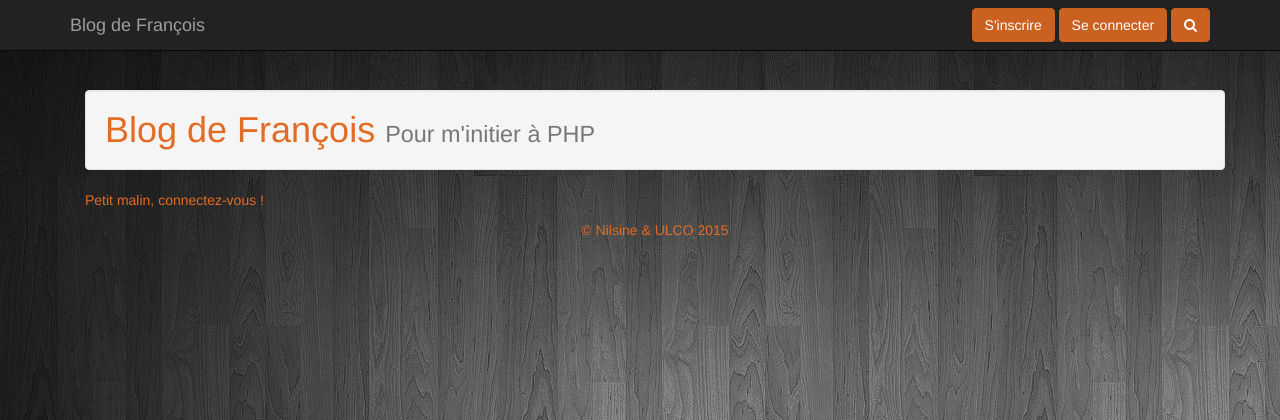
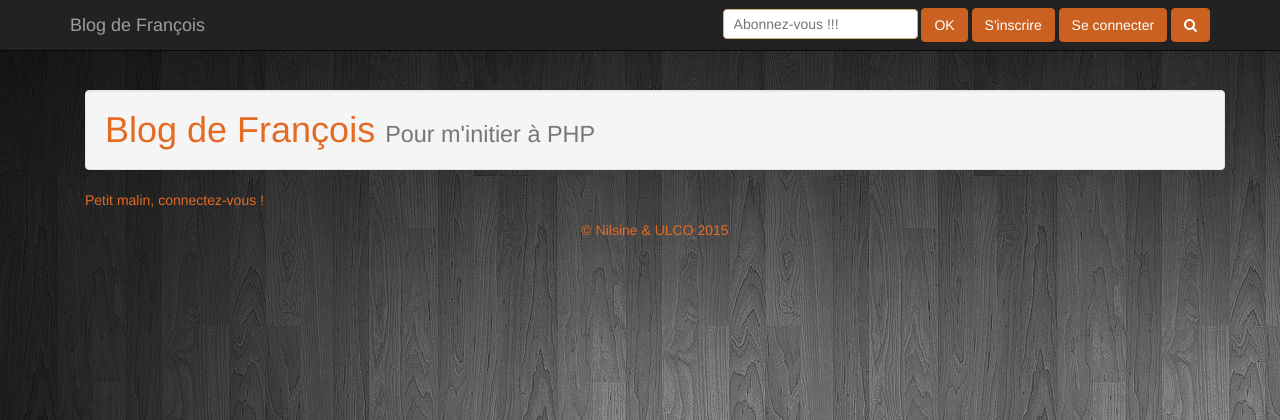
Before and after one commit to hibon62/blog-php, a PHP site: page /ajouterArticle.php in a window 1280 px wide. Shown: the top 420 px of the page. Run offline with PHP 8.4, Linux system fonts and the light colour scheme; data that the repository does not hold is empty; some libraries are stand-ins or nearby versions.

Commit message:
Commit ajout news
- Ajout de la page newsletter.php
- Ajout  css pour class news
- Ajout du champ input + bouton "ok" pour les news
- Ajout script ajax

```diff
--- a/TP-PHP/assets/footer.php
+++ b/TP-PHP/assets/footer.php
@@ -9,10 +9,30 @@
     <script src="https://ajax.googleapis.com/ajax/libs/jquery/1.11.3/jquery.min.js"></script>
     <script type="text/javascript" src="js/wow.min.js"></script>
     <script>
-    // Search
+    // Fonction appui icone search
         $('.fa-search').on('click', function() {
             $('.field-toggle').fadeToggle(200);
         });
+
+        $(document).ready(function() {
+
+            $("#addNews").click(function(){
+                $.ajax({
+                    url : 'assets/newslette.php',
+                    type : 'POST',
+                    data: {email :  $("#news").val()},
+                    dataType: "html",
+                    success : function(code_html, statut){
+                        alert(code_html,statut);
+                    },
+
+                    error : function(resultat, statut, erreur){
+                        alert(resultat);
+                    }
+                })
+            })
+        });
+
     </script>
 
   </body>
--- a/TP-PHP/assets/nav.php
+++ b/TP-PHP/assets/nav.php
@@ -5,13 +5,6 @@
 <nav class="navbar navbar-inverse navbar-fixed-top">
     <div class="container">
         <div class="navbar-header">
-            <button type="button" class="navbar-toggle collapsed" data-toggle="collapse" data-target="#navbar" aria-expanded="false" aria-controls="navbar">
-
-                <span class="sr-only">Toggle navigation</span>
-                <span class="icon-bar"></span>
-                <span class="icon-bar"></span>
-                <span class="icon-bar"></span>
-            </button>
 
             <a class="navbar-brand" href="index.php">Blog de François</a>
             <ul class="nav navbar-nav">
@@ -21,7 +14,11 @@
             </ul>
         </div>
 
+
+
         <div id="navbar" class="topbar-right">
+            <input class="news" name="news" id="news" type="text" placeholder="Abonnez-vous !!!"/>
+            <input type="button" id="addNews" class="btn btn-success" value="OK">
 
             <?php if(!isset($_SESSION['session'])){?>
             <a href="register.php"><button type="submit" class="btn btn-success" >S'inscrire</button></a>
--- a/TP-PHP/css/main.css
+++ b/TP-PHP/css/main.css
@@ -77,6 +77,16 @@ label {
     border-radius: 4px;
 }
 
+.news {
+    padding-left: 10px;
+    height: 30px;
+    color: #818285;
+    font-weight: 300;
+    outline: none;
+    border: 1px solid #dbb075;
+    border-radius: 4px;
+}
+
 
 .field-toggle{
     top: 30px;
```
Also changed, not shown: TP-PHP/assets/newslette.php (added, +27 -0 lines).
